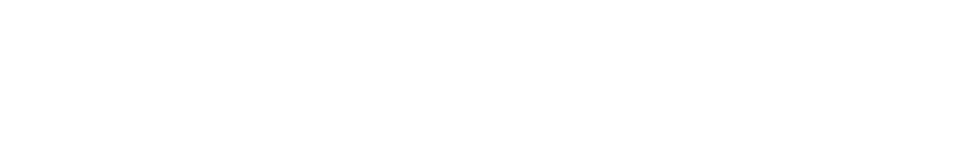
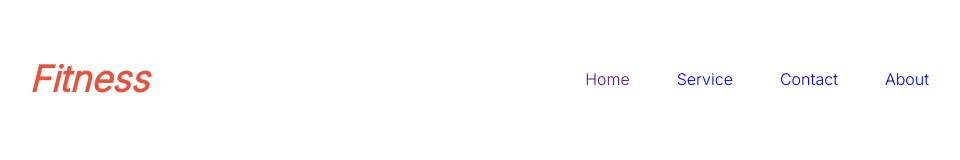
Before and after one commit to coderx86/Assignment-2, a plain HTML site: page index.html in a window 1280 px wide. Shown: the whole page, without its empty margins (161-1121 px from the left). Drawn offline with Linux system fonts and the light colour scheme.

Commit message:
navbar added

```diff
--- a/index.html
+++ b/index.html
@@ -3,9 +3,38 @@
 <head>
     <meta charset="UTF-8">
     <meta name="viewport" content="width=device-width, initial-scale=1.0">
+    <link rel="preconnect" href="https://fonts.googleapis.com">
+    <link rel="preconnect" href="https://fonts.gstatic.com" crossorigin>
+    <link href="https://fonts.googleapis.com/css2?family=Inter:wght@300&display=swap" rel="stylesheet">
+    <link rel="stylesheet" href="style.css">
     <title>Assignment-2</title>
 </head>
 <body>
-
+    <header>
+<!-- navbar section -->
+        <nav class="space-bet">
+            <h2>
+                <i>Fitness</i>
+            </h2>
+            <div class="space-bet">
+                <ul>
+                    <li><a href="">Home</a></li>
+                </ul>
+                <ul>
+                    <li><a href="#Service">Service</a></li>
+                </ul>
+                <ul>
+                    <li><a href="#Contact">Contact</a></li>
+                </ul>
+                <ul>
+                    <li><a href="#About">About</a></li>
+                </ul>
+            </div>
+        </nav>
+        <div>
+        </div>
+    </header>
+    <main></main>
+    <footer></footer>
 </body>
 </html>
--- /dev/null
+++ b/style.css
@@ -0,0 +1,37 @@
+*{
+    font-family: "Inter", sans-serif;
+    padding: 0;
+    margin: 0;
+}
+/* shared styles */
+.space-bet{
+    display: flex;
+    justify-content: space-between;
+}
+
+/* nav syles */
+nav{
+    margin: 57px 190px 0px 190px;
+    align-items: center;
+}
+nav div{
+    gap: 47px;
+}
+nav h2{
+    color: #E6533C;
+    font-size: 2.25rem;
+}
+nav ul li{
+    list-style: none;
+}
+nav a{
+    text-decoration: none;
+}
+nav a:hover{
+    font-weight: 600;
+    color: white;
+    padding: 8px 20px;
+    background-color: #E6533C;
+    border: none;
+    border-radius: 48px;
+}
```
